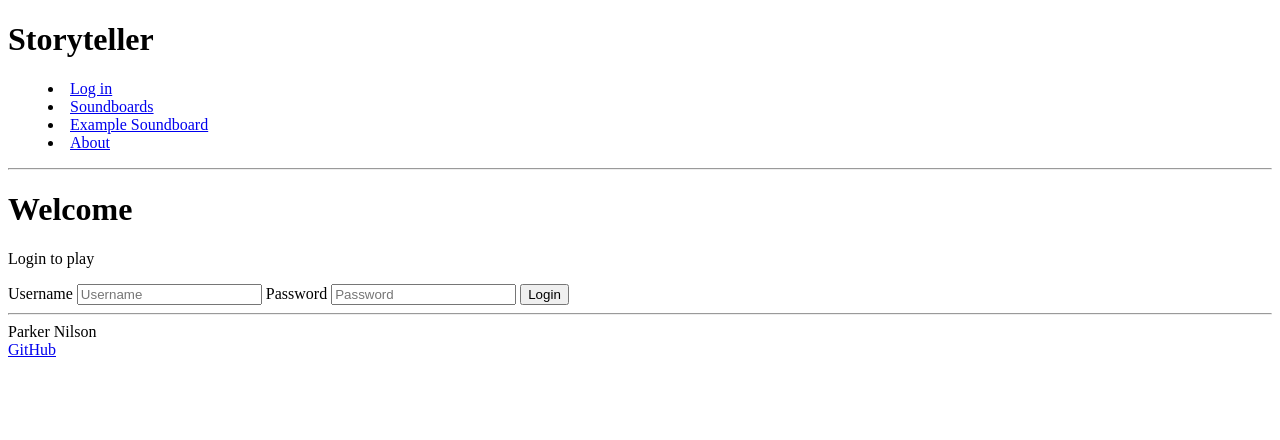
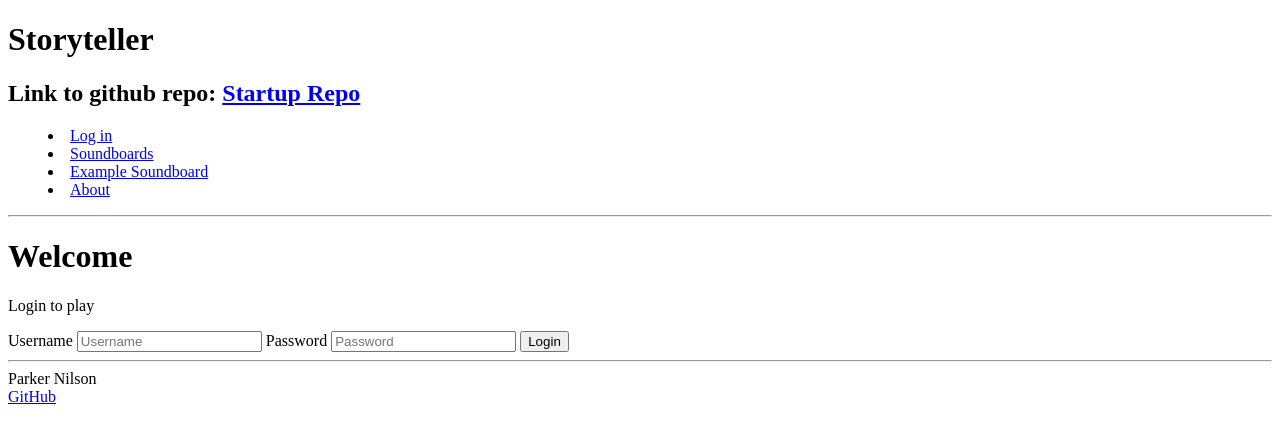
Before and after one commit to parkernilson/cs260-startup, a plain HTML site: page index.html in a window 1280 px wide. Drawn offline with Linux system fonts and the light colour scheme.

Commit message:
add repo link

```diff
--- a/index.html
+++ b/index.html
@@ -10,6 +10,7 @@
   <body>
     <header>
       <h1>Storyteller</h1>
+      <h2>Link to github repo: <a href="https://github.com/parkernilson/cs260-startup">Startup Repo</a></h2>
 
       <nav>
         <menu>
```
